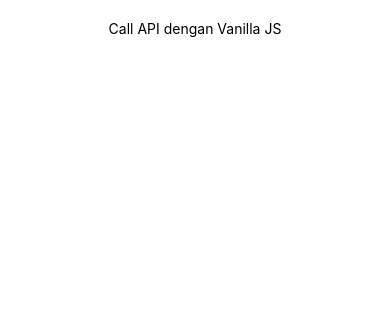
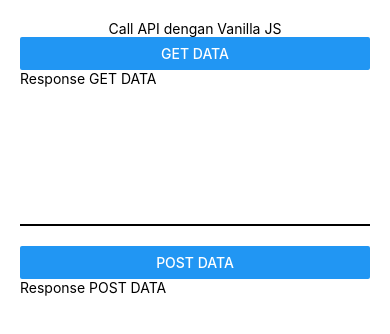
Before and after one commit to muhammadikbal21/react-native-basic, a React Native app: screen / in a window 390 px wide. Shown: the top 334 px of the page. Built offline with nearby package versions, Linux system fonts and the light colour scheme; no server answers.

Commit message:
display result calling API with GET and POST Method using Button onPress

```diff
--- a/src/pages/CallAPIVanillaJS/index.js
+++ b/src/pages/CallAPIVanillaJS/index.js
@@ -1,23 +1,63 @@
-import React, { useEffect } from 'react'
-import { StyleSheet, Text, View } from 'react-native'
+import React, { useEffect, useState } from 'react'
+import { Button, Image, StyleSheet, Text, View } from 'react-native'
 
 const CallAPIVanillaJS = () => {
+
+  const [dataUser, setDataUser] = useState({
+    avatar: '',
+    email: '',
+    first_name: '',
+    last_name: ''
+  })
+
+  const [dataJob, setDataJob] = useState({
+    name: '',
+    job: ''
+  })
 
   useEffect(() => {
     // Call API dengan Method GET
     // fetch('https://jsonplaceholder.typicode.com/todos/1') // dari JSON Placeholder
-    fetch('https://reqres.in/api/users?page=2') // dari Reqres
+    // fetch('https://reqres.in/api/users?page=2') // dari Reqres
+    // .then(response => response.json())
+    // .then(json => console.log(json))
+
+    // // Call API dengan Method POST
+    // const data = {
+    //   name: "morpheus",
+    //   job: "leader"
+    // }
+
+    // console.log("data object: ", data);
+    // console.log("data stringify: ", JSON.stringify(data));
+
+    // fetch('https://reqres.in/api/users', {
+    //   method: 'POST',
+    //   headers: {
+    //     'Content-Type': 'application/json'
+    //   },
+    //   body: JSON.stringify(data) // harus di parsing ke string dengan menggunakan JSON.stringify
+    // })
+    // .then(response => response.json())
+    // .then(json => console.log('post response: ', json))
+  }, [])
+
+  const getData = () => {
+    // Call API dengan Method GET
+    fetch('https://reqres.in/api/users/2') // dari Reqres
     .then(response => response.json())
-    .then(json => console.log(json))
+    .then(json => {
+      console.log(json)
+      setDataUser(json.data)
+    })
+  }
 
-    // Call API dengan Method POST
+  const postData = () => {
+    // // Call API dengan Method POST
     const data = {
       name: "morpheus",
       job: "leader"
     }
-
-    console.log("data object: ", data);
-    console.log("data stringify: ", JSON.stringify(data));
 
     fetch('https://reqres.in/api/users', {
       method: 'POST',
@@ -27,12 +67,25 @@
       body: JSON.stringify(data) // harus di parsing ke string dengan menggunakan JSON.stringify
     })
     .then(response => response.json())
-    .then(json => console.log('post response: ', json))
-  }, [])
+    .then(json => {
+      console.log('post response: ', json)
+      setDataJob(json)
+    })
+  }
 
   return (
     <View style={styles.container}>
       <Text style={styles.textTitle}>Call API dengan Vanilla JS</Text>
+      <Button title="GET DATA" onPress={getData} />
+      <Text>Response GET DATA</Text>
+      <Image source={{uri: dataUser.avatar}} style={styles.avatar} />
+      <Text>{`${dataUser.first_name} ${dataUser.last_name}`}</Text>
+      <Text>{dataUser.email}</Text>
+      <View style={styles.line} />
+      <Button title="POST DATA" onPress={postData} />
+      <Text>Response POST DATA</Text>
+      <Text>{dataJob.name}</Text>
+      <Text>{dataJob.job}</Text>
     </View>
   )
 }
@@ -45,5 +98,15 @@
   },
   textTitle: {
     textAlign: 'center'
+  },
+  line: {
+    height: 2,
+    backgroundColor: 'black',
+    marginVertical: 20
+  },
+  avatar: {
+    width: 100,
+    height: 100,
+    borderRadius: 100
   }
 })
```
